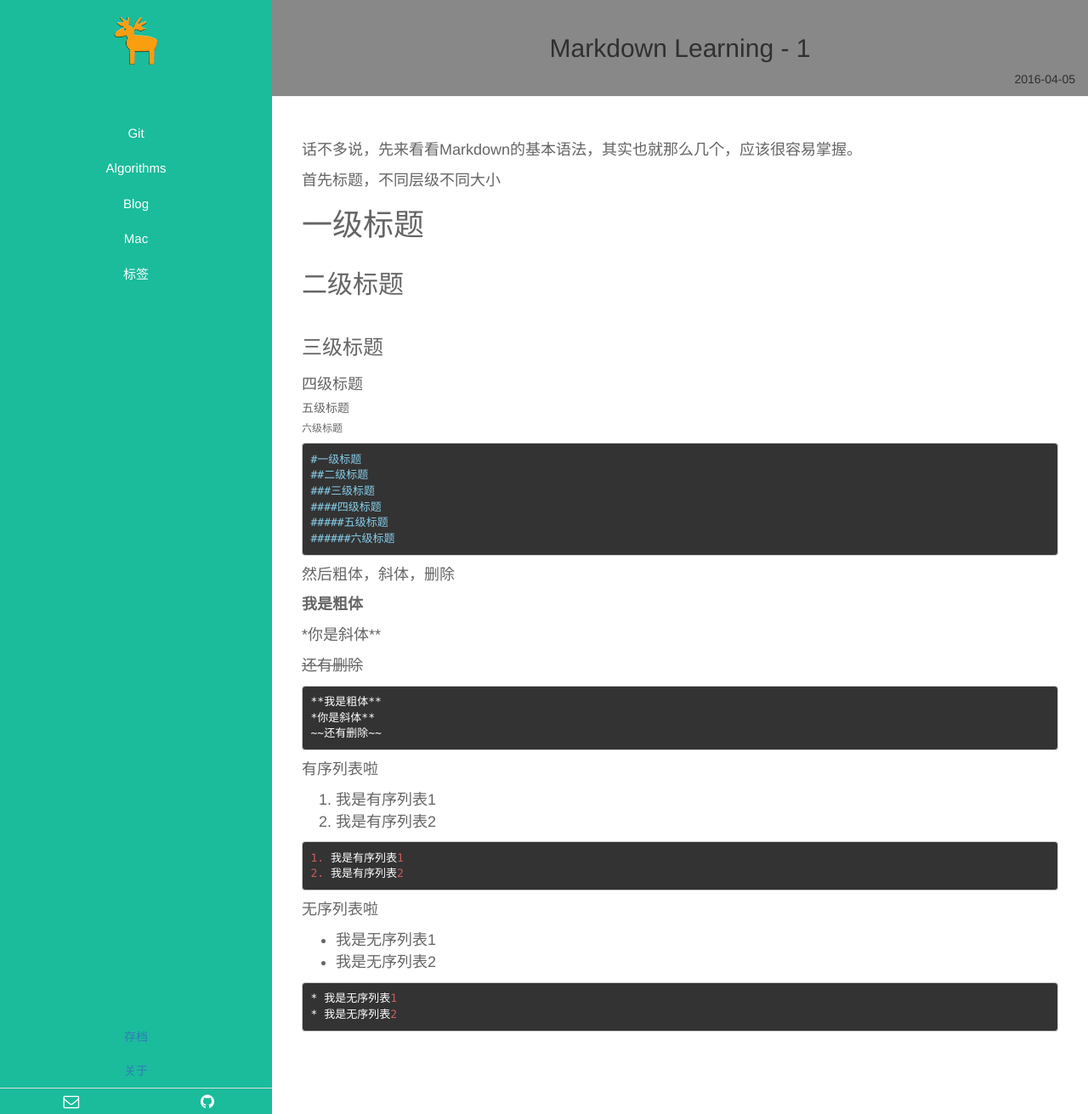
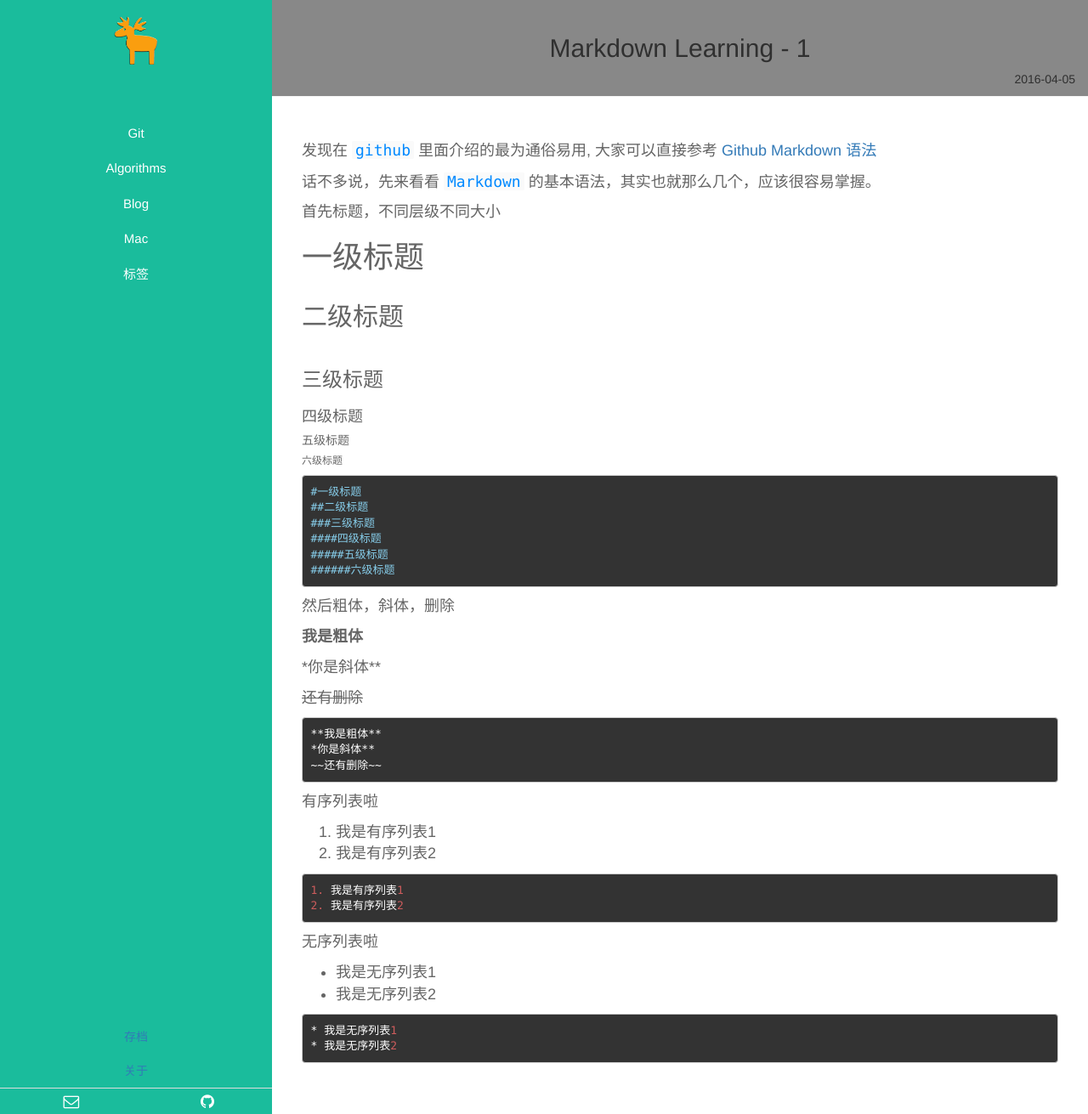
Before and after one commit to ichennan/ichennan.github.io, a Jekyll site: the page built from _posts/git/2016-04-05-Markdown-Learning-1.md, in a window 1280 px wide. Shown: the whole page at 85% size. Built offline with Jekyll 4.4.1, drawn with Linux system fonts in a browser that asks for light colours.

Commit message:
for kramdown

```diff
--- a/_posts/git/2016-04-05-Markdown-Learning-1.md
+++ b/_posts/git/2016-04-05-Markdown-Learning-1.md
@@ -6,7 +6,9 @@ tags: markdown
 keywords:
 description:
 ---
-话不多说，先来看看Markdown的基本语法，其实也就那么几个，应该很容易掌握。
+发现在 `github` 里面介绍的最为通俗易用, 大家可以直接参考 [Github Markdown 语法](https://guides.github.com/features/mastering-markdown)
+
+话不多说，先来看看 `Markdown` 的基本语法，其实也就那么几个，应该很容易掌握。
 
 首先标题，不同层级不同大小
 
```
